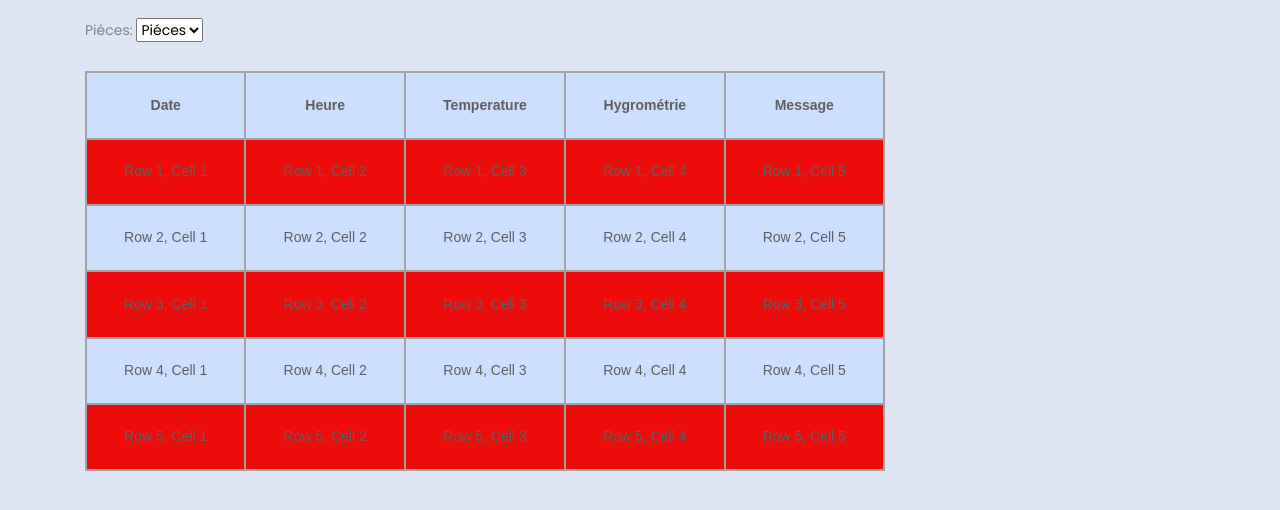
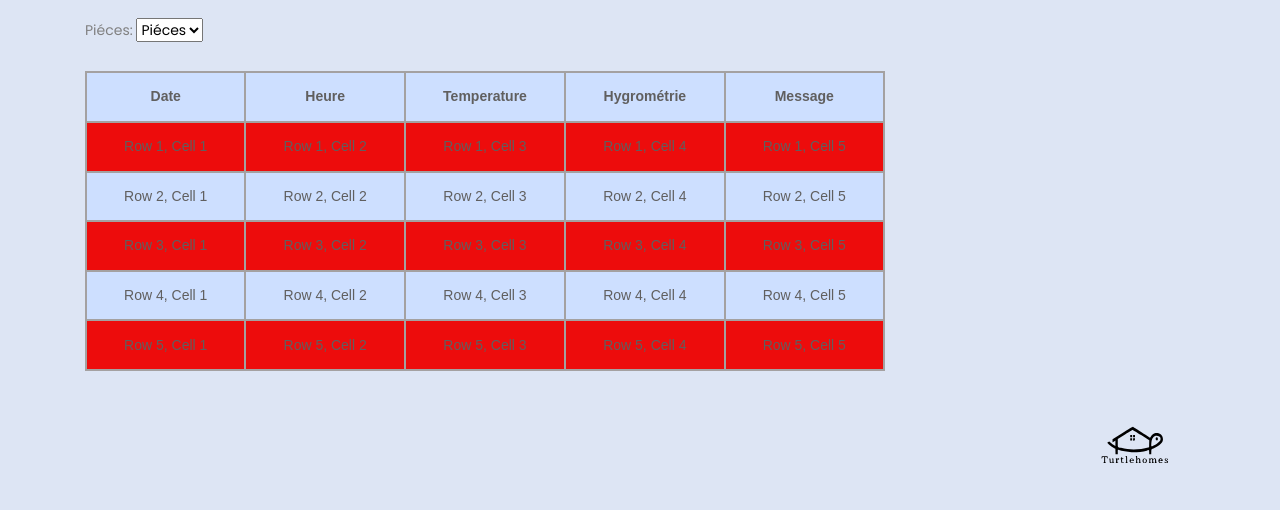
Before and after one commit to karimerrebai/temperature-tracker-, a plain HTML site: page alert.html in a window 1280 px wide. Shown: the part 140-650 px from the top of the page. Drawn offline with nearby package versions, Linux system fonts and the light colour scheme.

Commit message:
fixing some bugs

```diff
--- a/alert.html
+++ b/alert.html
@@ -29,7 +29,7 @@
         font-family: arial, sans-serif;
         border-collapse: collapse;
         width: 800px;
-        height: 400px;
+        height: 300px;
       }
 
       td, th {
@@ -187,6 +187,21 @@
 
 
 </div>
+<div id="footer" class="row justify-content-between">
+  <div class="col-6">
+
+  </div>
+  <div class="col-6 col d-flex justify-content-end">
+    <img
+    src="img/Turtlehomes.svg"
+    alt="triangle with all three sides equal"
+    height="150"
+    width="120" />
+  </div>
+  <div class="col-1">
+
+  </div>
+</div>
 
 <!--
   <div class="row justify-content-between " id="one">
```
Also changed, not shown: contact.html (+4 -6 lines), index.html (+1 -1 lines), profil.html (+16 -1 lines), systeme.html (+3 -3 lines).
